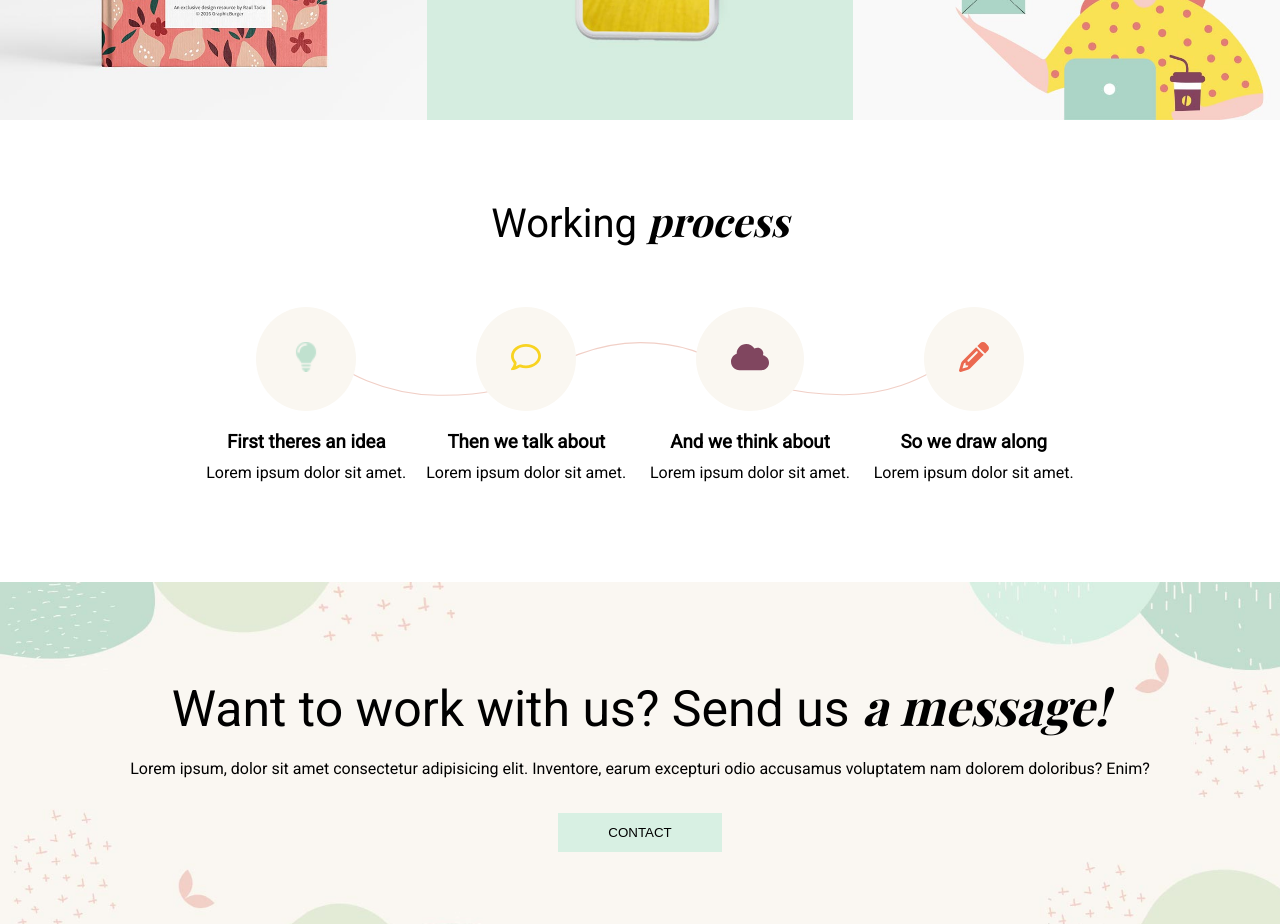
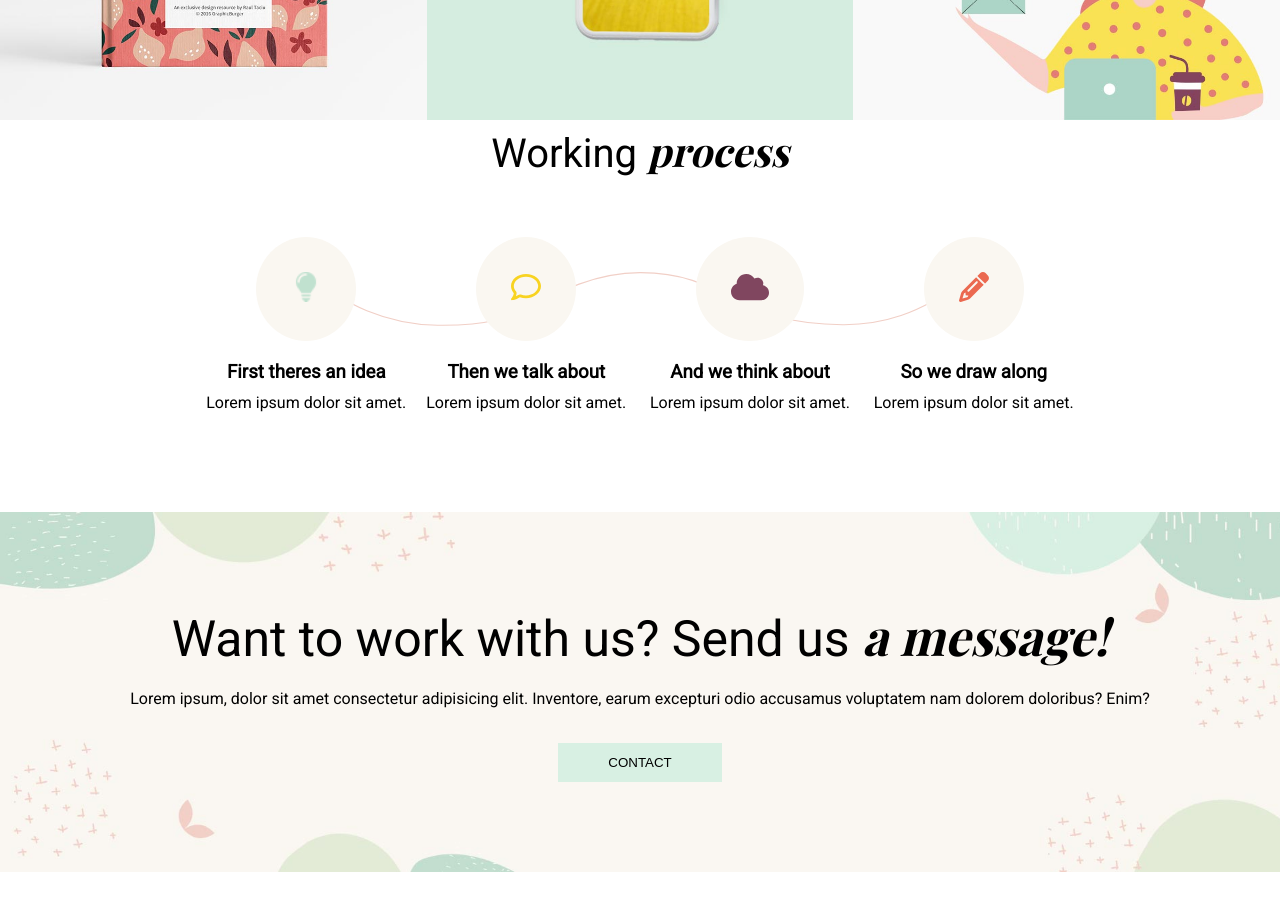
Before and after one commit to Giulio998/proj-html-vuejs, a Vue app: page / in a window 1280 px wide. Shown: the part 1280-2204 px from the top of the page. Built offline with nearby package versions, Linux system fonts and the light colour scheme; a web font is replaced by a local one.

Commit message:
Refinement

```diff
--- /dev/null
+++ b/src/components/AppBubbleText.vue
@@ -0,0 +1,60 @@
+<script>
+export default {
+    name: "AppBubbleText",
+    props:{
+        bubble : Object
+    }
+}
+</script>
+
+<template>
+    <div class="card">
+        <div class="circle bulb">
+            <img class="icon" :src="bubble.image" alt="">
+        </div>
+        <div class="text-center">
+            <h3>
+                {{ bubble.title  }}
+            </h3>
+            <p>
+               {{ bubble.text }}
+            </p>
+        </div>
+    </div>
+
+
+</template>
+
+<style scoped>
+h3 {
+    font-weight: light;
+    margin-bottom: 10px;
+}
+
+p {
+    font-weight: lighter;
+}
+
+
+.padding {
+    padding: 70px 70px 0;
+}
+
+.circle {
+    background-color: var(--faf7f1);
+    padding: 35px;
+    border-radius: 50%;
+    margin: 20px 60px;
+    width: min-content;
+
+
+}
+
+.icon {
+    height: 30px;
+}
+
+.card {
+    padding-top: 30px;
+}
+</style>
--- a/src/components/AppProcess.vue
+++ b/src/components/AppProcess.vue
@@ -1,93 +1,37 @@
 <script>
+import AppBubbleText from "./AppBubbleText.vue"
+import { store } from "../../store.js"
 export default {
     name: "AppProcess",
+    components: {
+        AppBubbleText,
+    },
+    data() {
+        return {
+            store
+        }
+    }
 }
 
 </script>
-
 <template>
     <section>
         <div class="text-center padding marginBottom">
             <h2>Working <i><strong>process</strong></i> </h2>
         </div>
         <div class="circlesDiv justify-content-center flex wave">
-            <div class="card">
-                <div class="circle bulb">
-                    <img class="icon" src="../assets/img/lighting-bulb.png" alt="">
-                </div>
-                <div class="text-center">
-                    <h3>
-                        First theres an idea
-                    </h3>
-                    <p>
-                        Lorem ipsum dolor sit amet.
-                    </p>
-                </div>
-            </div>
-            <div class="card">
-                <div class="circle chat">
-                    <img class="icon" src="../assets/svg/comment-regular.svg" alt="">
-                </div>
-                <div class="text-center">
-                    <h3>
-                        Then we talk about
-                    </h3>
-                    <p>
-                        Lorem ipsum dolor sit amet.
-                    </p>
-                </div>
-            </div>
-            <div class="card">
-                <div class="circle cloud">
-                    <img class="icon" src="../assets/svg/cloud-solid.svg" alt="">
-                </div>
-                <div class="text-center">
-                    <h3>
-                        And we think about
-                    </h3>
-                    <p>
-                        Lorem ipsum dolor sit amet.
-                    </p>
-                </div>
-            </div>
-            <div class="card">
-                <div class="circle pencil">
-                    <img class="icon" src="../assets/svg/pencil-solid.svg" alt="">
-                </div>
-                <div class="text-center">
-                    <h3>
-                        So we draw along
-                    </h3>
-                    <p>
-                        Lorem ipsum dolor sit amet.
-                    </p>
-                </div>
-            </div>
-
+            <template v-for="bubble in store.processArray">
+                <AppBubbleText :bubble="bubble" />
+            </template>
         </div>
     </section>
-
 
 </template>
 
 <style scoped>
-
-
 h2 {
     font-weight: lighter;
     font-size: 40px;
-}
-
-h3{
-    font-weight: light;
-    margin-bottom: 10px;
-}
-
-p{font-weight: lighter;}
-
-
-.padding {
-    padding:70px 70px 0;
 }
 
 .wave {
@@ -101,15 +45,6 @@ p{font-weight: lighter;}
     margin-bottom: 10px;
 }
 
-.circle {
-    background-color: var(--faf7f1);
-    padding: 35px;
-    border-radius: 50%;
-    margin: 20px 60px;
-    width: min-content;
-
-
-}
 
 section {
     padding-bottom: 100px;
@@ -119,5 +54,7 @@ section {
     height: 30px;
 }
 
-.card{padding-top: 30px;}
+.card {
+    padding-top: 30px;
+}
 </style>
--- a/store.js
+++ b/store.js
@@ -67,16 +67,44 @@ export const store = reactive({
     ],
 
     footerData:
-        {logo: "/src/assets/img/logo-sidearea-1.png",
+    {
+        logo: "/src/assets/img/logo-sidearea-1.png",
         slogan: "Let's get creative",
         email: "maree.qode@gmail.com",
-        phone:"+44645 321 789",
+        phone: "+44645 321 789",
         address: "Avenue d'Auderghem 10",
-        location:"1040 Brussels, Belgium",
-        contact:"Stay in touch with us",
-        social : ["/src/assets/svg/twitter.svg","/src/assets/svg/pinterest.svg","/src/assets/svg/facebook.svg","/src/assets/svg/linkedin.svg"]
+        location: "1040 Brussels, Belgium",
+        contact: "Stay in touch with us",
+        social: ["/src/assets/svg/twitter.svg", "/src/assets/svg/pinterest.svg", "/src/assets/svg/facebook.svg", "/src/assets/svg/linkedin.svg"]
 
+    },
+
+    processArray: [
+        {
+            image: "/src/assets/img/lighting-bulb.png",
+            title: "First theres an idea",
+            text: "Lorem ipsum dolor sit amet.",
+        },
+        {
+            image: "/src/assets/svg/comment-regular.svg",
+            title: "Then we talk about",
+            text: "Lorem ipsum dolor sit amet.",
+        },
+        {
+            image: "/src/assets/svg/cloud-solid.svg",
+            title: "And we think about",
+            text: "Lorem ipsum dolor sit amet.",
+        },
+        {
+            image: "/src/assets/svg/pencil-solid.svg",
+            title: "So we draw along",
+            text: "Lorem ipsum dolor sit amet.",
         }
+
+
+
+
+    ]
 
 
 
```
